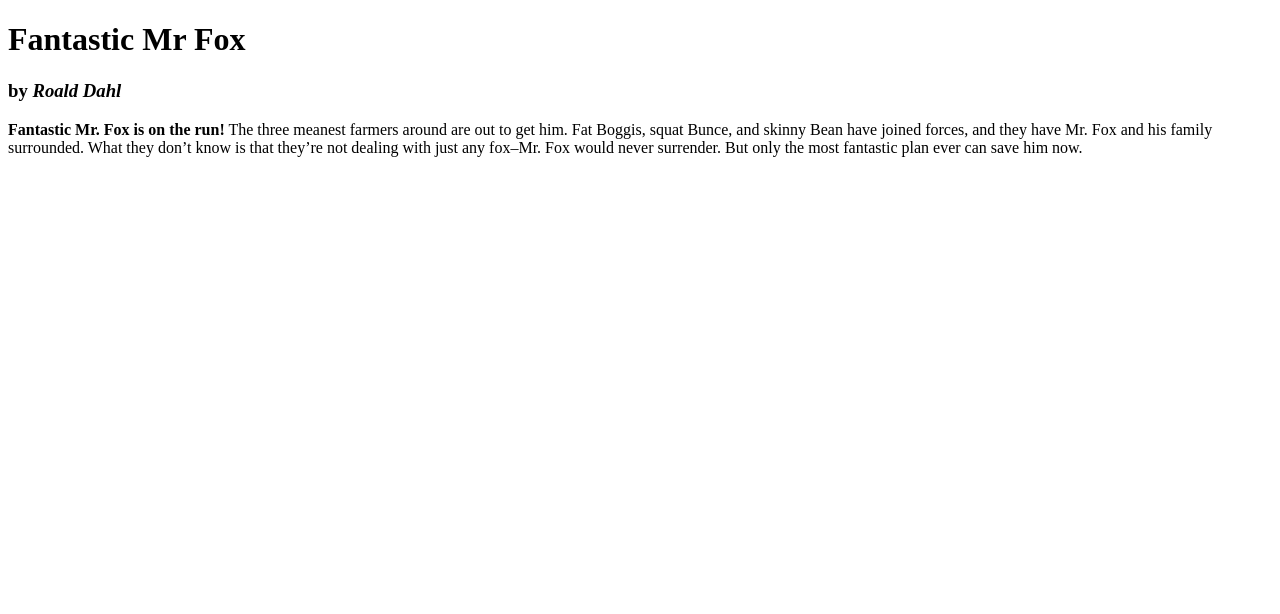
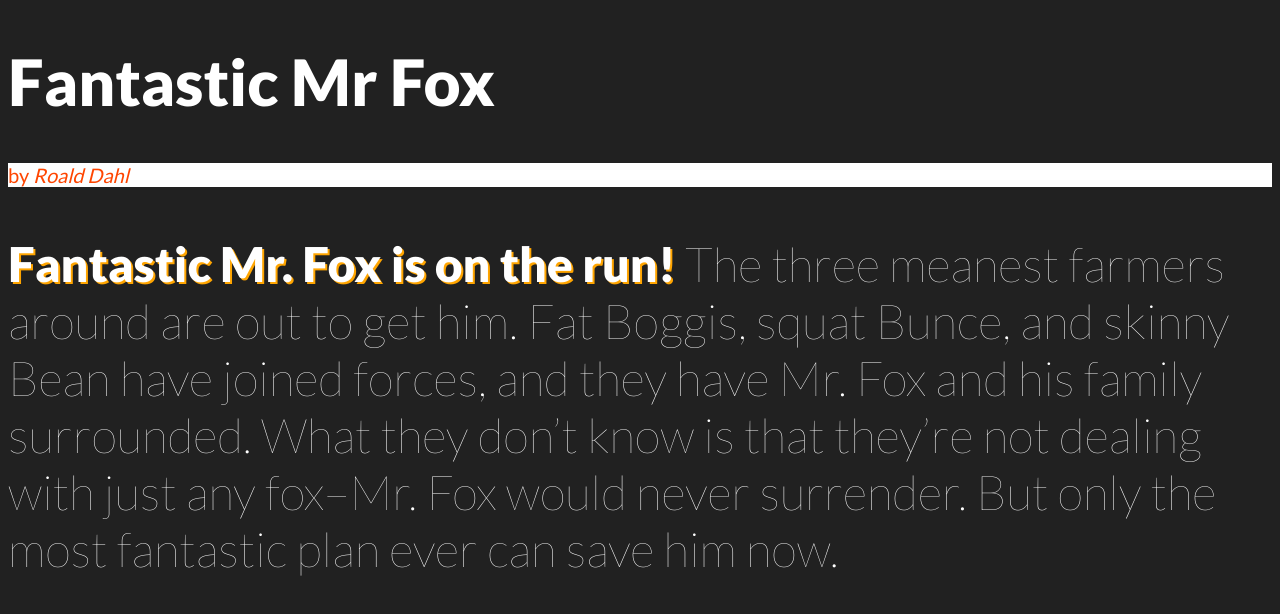
Before and after one commit to arielcanciller/yhelboy, a plain HTML site: page 02_02_text_style/page.html in a window 1280 px wide. Drawn offline with Linux system fonts and the light colour scheme.

Commit message:
Exercises for CSS

```diff
--- /dev/null
+++ b/02_01_texts/mystyle.css
@@ -0,0 +1 @@
+h1 {color: rgb(253, 114, 0);}
--- a/02_02_text_style/page.css
+++ b/02_02_text_style/page.css
@@ -4,7 +4,8 @@
 /*1. make the background color dark gray: #212121*/
 /*2. change the font family to: 'lato'*/
 .my-body{
-
+	background-color: #212121;
+	font-family:'lato';
 
 }
 
@@ -12,6 +13,9 @@
 /*4. thicken the font wight to: 900*/
 /*5. change the text color to: white*/
 .my-title{
+	font-size: 4rem;
+	font-weight: 900;
+	color: white;
 
 
 
@@ -22,9 +26,10 @@
 /*8. change the text color to: orangered*/
 /*9. change the background color to: white*/
 .my-subtitle{
-
-
-
+	font-size: 1.25rem;
+	font-weight: 400;
+	color: orangered;
+	background-color: white;
 
 }
 
@@ -32,6 +37,9 @@
 /*11. thin the font wight to: 100*/
 /*12. change the text color to: white*/
 .my-paragraph{
+	font-size: 3rem;
+	font-weight: 100;
+	color: white;
 
 
 
@@ -44,5 +52,7 @@
 	shadow blur: 0
 	color: orangered*/
 .my-strong{
+	text-shadow: 2px 2px 0px orange;
+
 
 }
--- a/02_02_text_style/page.html
+++ b/02_02_text_style/page.html
@@ -9,27 +9,28 @@
 <!-- 1. create a linking tag:
 - Type 'link' then press 'tab' key
 - fill in href="page.css" -->
+	<link rel="stylesheet" href="page.css">
 
 
 </head>
 
 <!-- 2. add a class attribute: my-body -->
-<body >
+<body Class="my-body">
 
 <!-- 3. add a class attribute: my-title -->
-	<h1 >
+	<h1 class="my-title">
 		Fantastic Mr Fox
 	</h1>
 
 <!-- 4. add a class attribute: my-subtitle -->
-	<h3 >
+	<h3 class="my-subtitle">
 		by <em>Roald Dahl</em>
 	</h3>
 
 <!-- 5. add a class attribute: my-paragraph -->
-	<p >
+	<p class="my-paragraph">
 	<!-- 6. add a class attribute: my-strong -->
-		<strong >Fantastic Mr. Fox is on the run!</strong> The three meanest farmers around are out to get him. Fat Boggis, squat Bunce, and skinny Bean have joined forces, and they have Mr. Fox and his family surrounded. What they don’t know is that they’re not dealing with just any fox–Mr. Fox would never surrender. But only the most fantastic plan ever can save him now.
+		<strong class=" my-strong">Fantastic Mr. Fox is on the run!</strong> The three meanest farmers around are out to get him. Fat Boggis, squat Bunce, and skinny Bean have joined forces, and they have Mr. Fox and his family surrounded. What they don’t know is that they’re not dealing with just any fox–Mr. Fox would never surrender. But only the most fantastic plan ever can save him now.
 	</p>
 
 </body>
--- /dev/null
+++ b/Tutor/style.css
@@ -0,0 +1,13 @@
+h1{color: yellow;}
+em{color:red}
+.ClassA {
+    color:green;
+}
+
+.a{
+color:blue;
+}
+.b{
+    font-size: 40px;
+
+}
```
Also changed, not shown: 02_01_texts/page.html (+3 -0 lines), Tutor/Index.html (added, +24 -0 lines).
